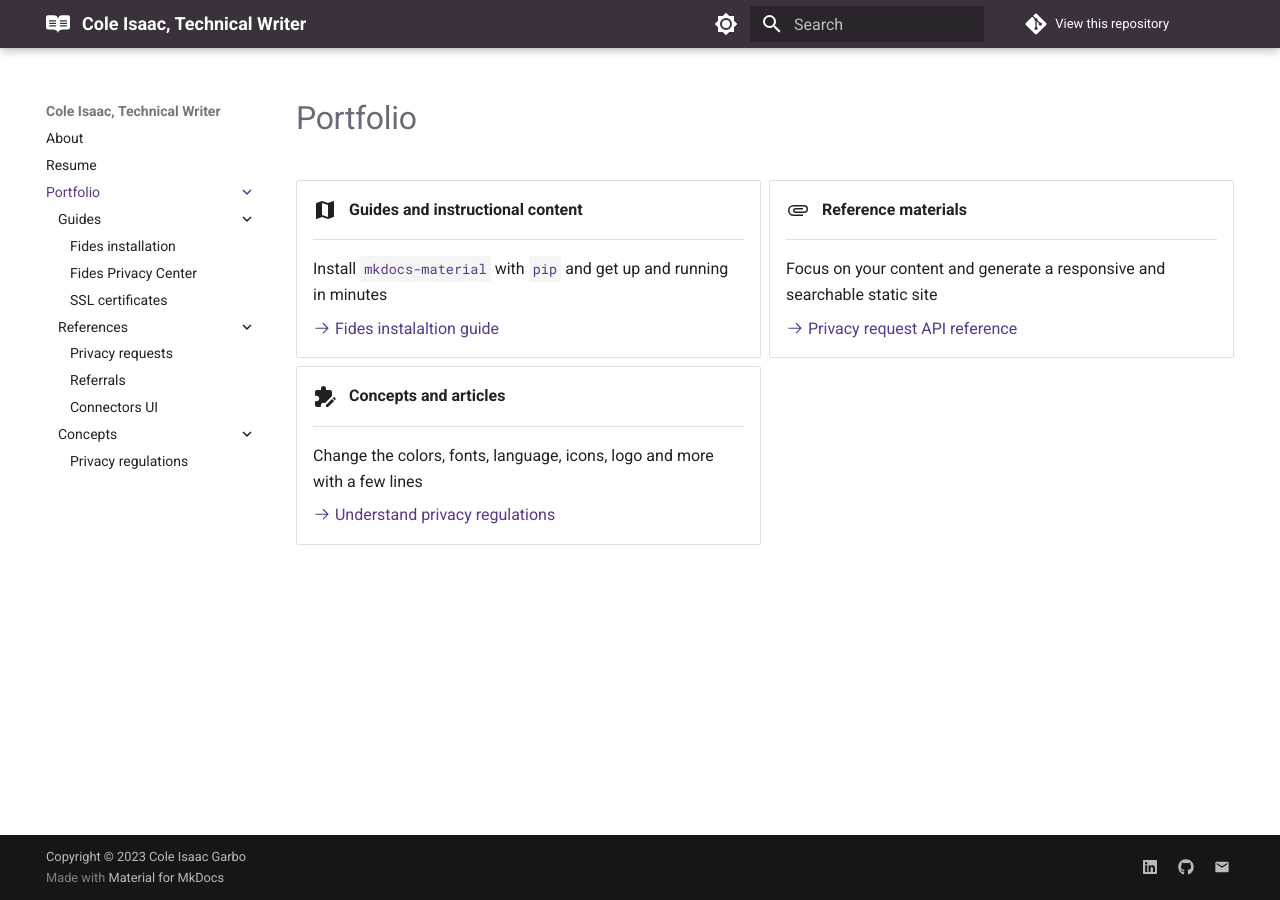
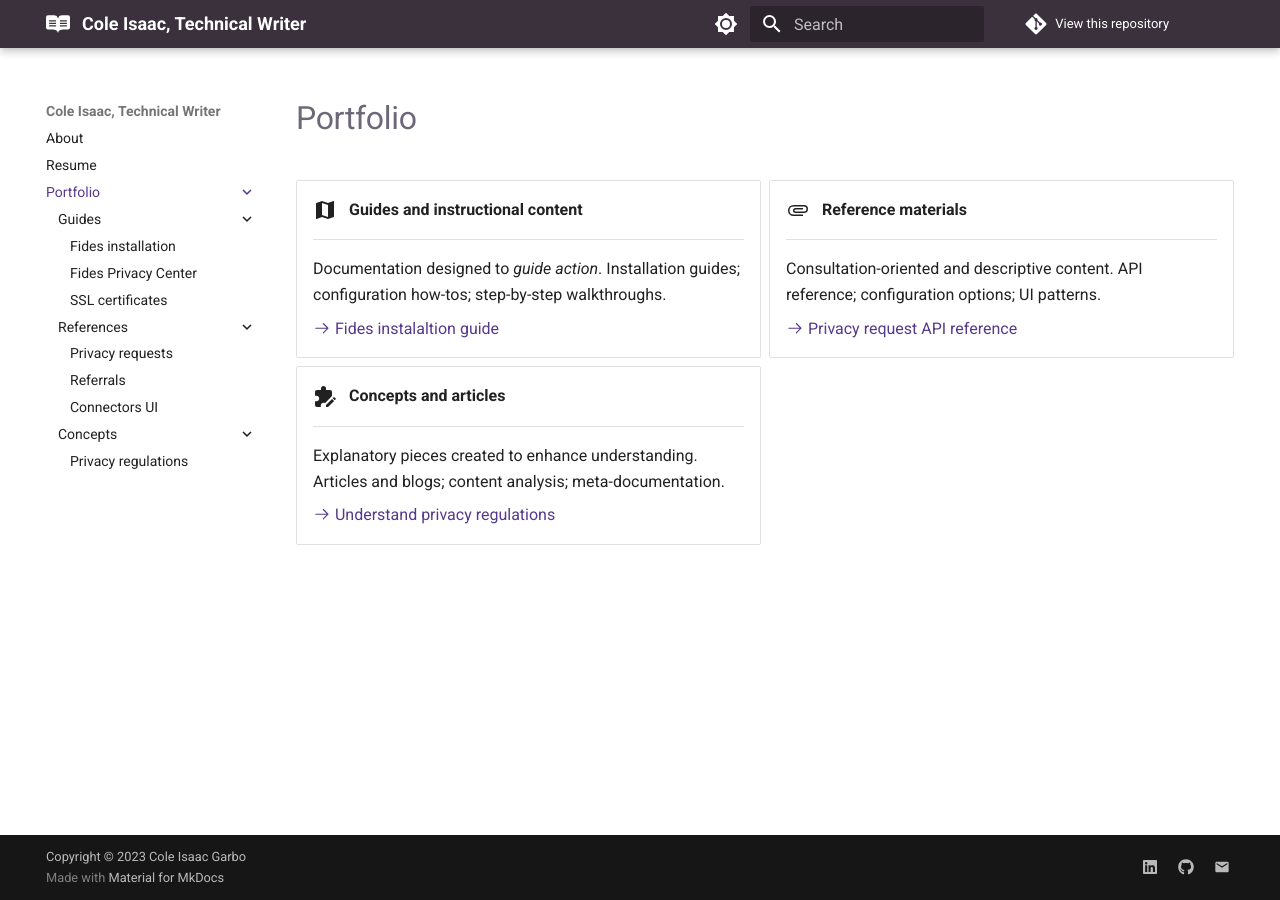
Before and after one commit to conceptualshark/portfolio, an MkDocs documentation site: the page built from docs/portfolio/index.md, in a window 1280 px wide. Built offline with MkDocs 1.6.1 and Material for MkDocs 9.7.7, drawn with Linux system fonts in a browser that asks for light colours; comment, search, counter and statistics services are not loaded.

Commit message:
add content descriptions

```diff
--- a/docs/portfolio/index.md
+++ b/docs/portfolio/index.md
@@ -11,8 +11,7 @@
 
     ---
 
-    Install [`mkdocs-material`](#) with [`pip`](#) and get up
-    and running in minutes
+    Documentation designed to _guide action_. Installation guides; configuration how-tos; step-by-step walkthroughs.
 
     [:octicons-arrow-right-24: Fides instalaltion guide](./fides-installation-guide.md)
 
@@ -20,7 +19,7 @@
 
     ---
 
-    Focus on your content and generate a responsive and searchable static site
+    Consultation-oriented and descriptive content. API reference; configuration options; UI patterns.
 
     [:octicons-arrow-right-24: Privacy request API reference](./api-privacy-requests.md)
 
@@ -28,12 +27,12 @@
 
     ---
 
-    Change the colors, fonts, language, icons, logo and more with a few lines
+    Explanatory pieces created to enhance understanding. Articles and blogs; content analysis; meta-documentation.
 
     [:octicons-arrow-right-24: Understand privacy regulations](./article-privacy-regulations.md)
 
 <!--
--   :material-source-commit:{ .lg middle } __Additional projects__
+-   :material-source-commit:{ .lg middle } __Tutorials__
 
     ---
 
```
